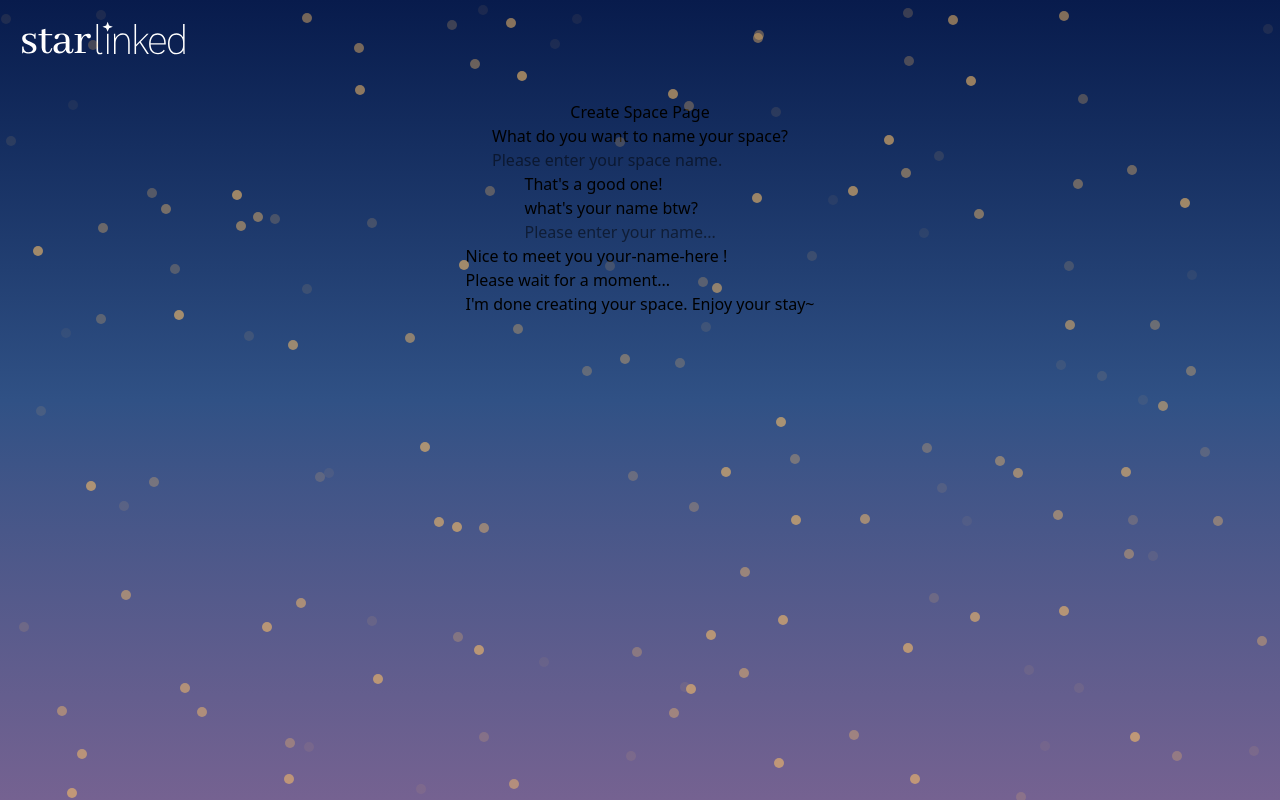
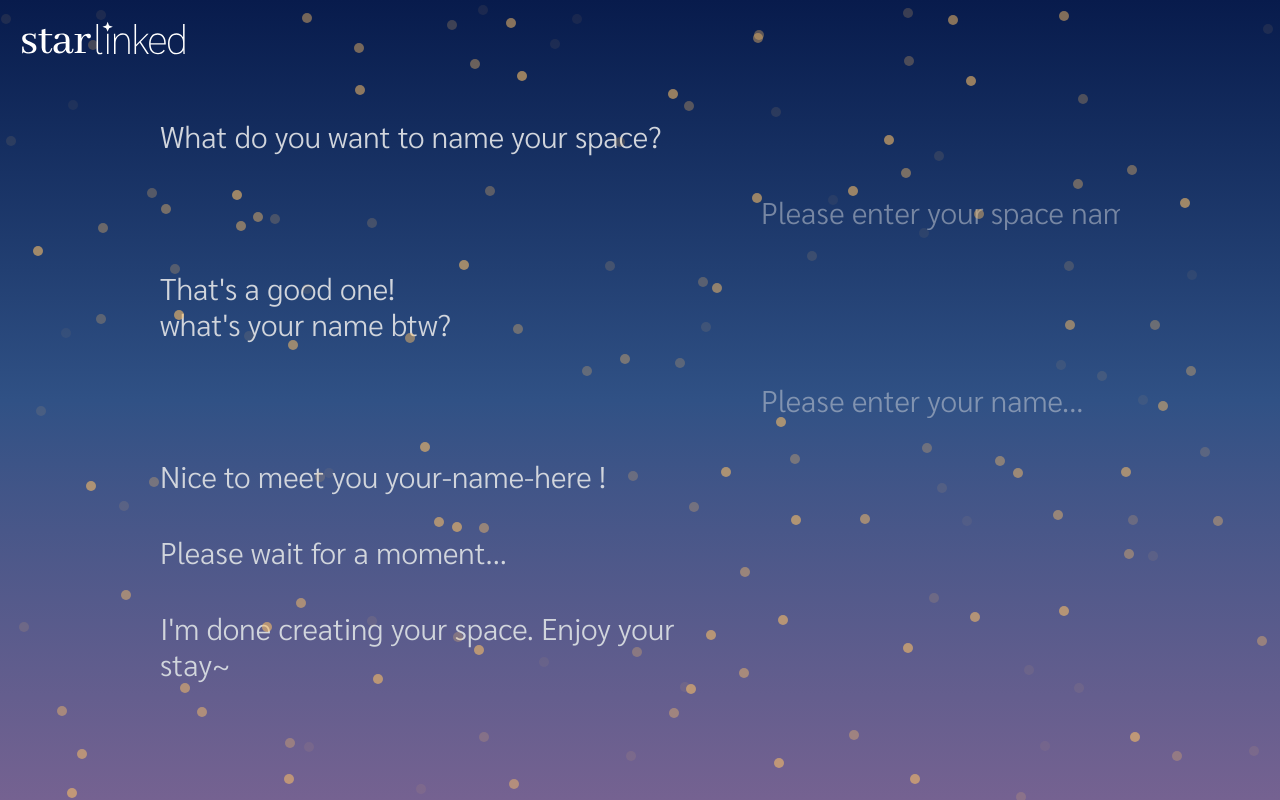
Before and after one commit to id-Nick010/starlinked, a React (Vite) app: page /createSpace in a window 1280 px wide. Built offline with nearby package versions, Linux system fonts and the light colour scheme.

Commit message:
feat(create): style initial layout structure for create space

```diff
--- a/src/components/NavBar.tsx
+++ b/src/components/NavBar.tsx
@@ -4,7 +4,7 @@ import { useNavigate } from 'react-router-dom'
 export default function NavBar () {
     const navigate = useNavigate();
     return (
-        <section className='flex justify-start items-start w-screen h-15 m-5'>
+        <section className='top-0 fixed flex justify-start items-start w-full h-15 m-5'>
             <button onClick={() => navigate('/')}>
                 <img src={starlinkedLogo} alt='starlinked logo button' className='h-10 w-auto ml-5'/>
             </button>
--- a/src/pages/CreateSpace.tsx
+++ b/src/pages/CreateSpace.tsx
@@ -2,22 +2,17 @@ import NavBar from "../components/NavBar";
 
 function CreateSpace() {
     return (
-        <div className="flex flex-col justify-start items-center w-screen h-screen">
-            <NavBar />
-            <h1>Create Space Page</h1>
-            <section className=''>
-                <h2>What do you want to name your space?</h2>
-                <input type='text' placeholder='Please enter your space name...'/>
-            </section>
-            <section className="">
-                <h2>That's a good one!<br/>what's your name btw?</h2>
-                <input type='text' placeholder='Please enter your name...'/>
-            </section>
-            <section className="">
-                <h2>Nice to meet you your-name-here !</h2>
-                <h2>Please wait for a moment...</h2>
-                <h2>I'm done creating your space. Enjoy your stay~</h2>
-            </section>
+        <div className="flex flex-col justify-center items-center w-screen h-screen">
+            <NavBar/>
+            <main className='grid grid-col-2 gap-10 text-3xl w-3/4 text-gray-300 font-sarabun font-light'>
+                <h2 className=''>What do you want to name your space?</h2>
+                <input className="col-start-2 row-start-2 outline-none" type='text' placeholder='Please enter your space name...'/>
+                <h2 className="row-start-3">That's a good one!<br/>what's your name btw?</h2>
+                <input className='col-start-2 row-start-4 outline-none' type='text' placeholder='Please enter your name...'/>
+                <h2 className="row-start-5">Nice to meet you your-name-here !</h2>
+                <h2 className="row-start-6">Please wait for a moment...</h2>
+                <h2 className="row-start-7">I'm done creating your space. Enjoy your stay~</h2>
+            </main>
         </div>
     )
 }
```
